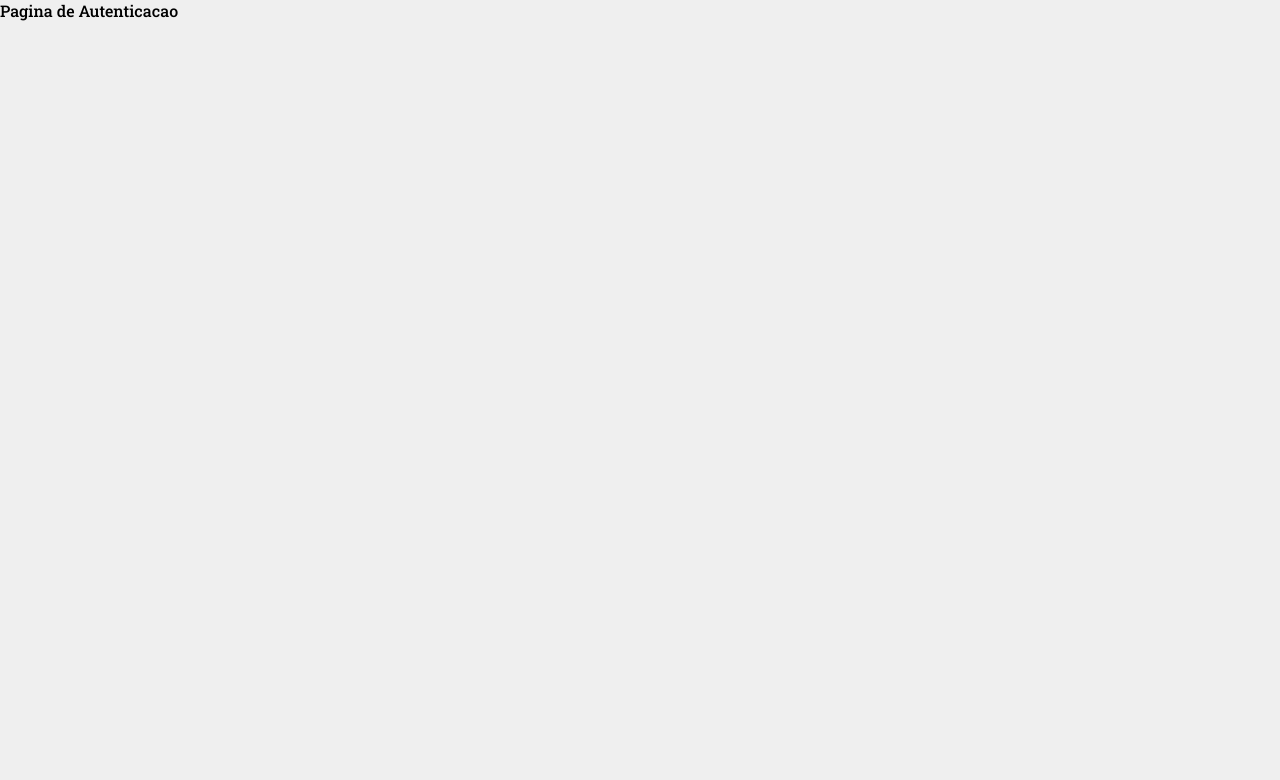
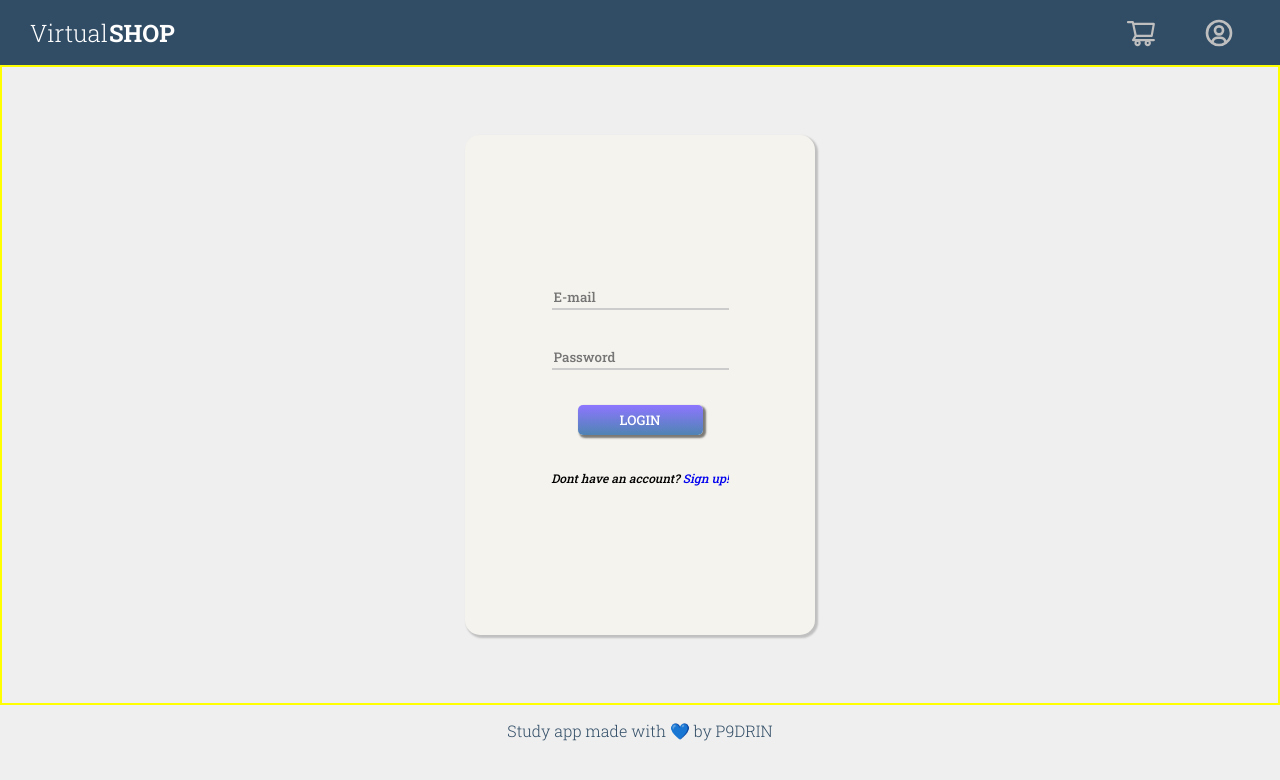
Before and after one commit to P9DRIN/virtualshop, a React (Vite) app in the folder frontend/: page /login in a window 1280 px wide. Shown: the top 780 px of the page. Built offline with nearby package versions, Linux system fonts and the light colour scheme; a web font is replaced by a local one.

Commit message:
:construction: Frontend: SignIN page created

```diff
--- a/frontend/src/GlobalStyles.js
+++ b/frontend/src/GlobalStyles.js
@@ -9,6 +9,7 @@ const GlobalStyles = createGlobalStyle`
         -moz-osx-font-smoothing: grayscale;
         font-family: 'Roboto Slab', serif;
         overflow: hidden;
+        text-decoration: none;
     }
     body{
         background-color: #efefef;
--- /dev/null
+++ b/frontend/src/Pages/Account/index.jsx
@@ -0,0 +1,6 @@
+
+export default function AccountPage(){
+    return(
+        <div>Pagina da conta do usuario</div>
+    )
+}
--- /dev/null
+++ b/frontend/src/Pages/Cart/index.jsx
@@ -0,0 +1,6 @@
+
+export default function CartPage(){
+    return(
+        <div>Pagina do carrinho de compras</div>
+    )
+}
--- a/frontend/src/Pages/Signin/index.jsx
+++ b/frontend/src/Pages/Signin/index.jsx
@@ -1,8 +1,25 @@
+import Header from "../../components/Header";
+import Footer from '../../components/Footer'
+import { Layout, Form } from './style.js'
+import { Link } from 'react-router-dom'
 
 export default function SigninPage(){
     return(
         <>
-            <div>Pagina de Autenticacao</div>
+            <Header/>
+            <Layout>
+                <Form>
+                <label>
+                    <input type='text' name='email' placeholder="E-mail"/>
+                </label>
+                <label>
+                    <input type="password" name='password' placeholder='Password'/>
+                </label>
+                    <button type="submit">LOGIN</button>
+                <i>Dont have an account?<Link to='/register'> Sign up!</Link></i>
+                </Form>
+            </Layout>
+            <Footer/>
         </>
     )
 }
--- a/frontend/src/Pages/Signin/style.js
+++ b/frontend/src/Pages/Signin/style.js
@@ -0,0 +1,57 @@
+import { styled } from 'styled-components'
+
+export const Layout = styled.div`
+    display: flex;
+    height: 80vh;
+    border: 2px solid yellow;
+    align-items: center;
+    justify-content: center;
+
+`
+
+export const Form = styled.form`
+    display: flex;
+    flex-direction: column;
+    gap: 35px;
+    justify-content: center;
+    align-items: center;
+
+    width: 350px;
+    height: 500px;
+
+    background-color: #f5f3ed;
+    box-shadow: 2px 2px 2px 1px rgba(0, 0, 0, 0.2);
+    border-radius: 15px;
+
+    & input{
+        background: none;
+        outline: none;
+        border-bottom: 2px solid #ccc;
+        border-top: none;
+        border-left: none;
+        border-right: none;
+
+        padding: 2px;
+
+    }
+
+    & button{
+        width: 125px;
+        height: 30px;
+        background: rgb(79,132,179);
+        background: linear-gradient(0deg, rgba(79,132,179,1) 0%, rgba(141,118,255,1) 100%);
+        border-radius: 5px;
+        border: none;
+        color: #fff;
+        box-shadow: 2px 2px 2px 1px rgba(0, 0, 0, 0.5);
+        cursor: pointer;
+
+    }
+    & button:hover{
+
+    }
+    & i{
+        text-decoration: none;
+        font-size: 12px;
+    }
+`
--- a/frontend/src/components/Header/index.jsx
+++ b/frontend/src/components/Header/index.jsx
@@ -1,11 +1,12 @@
-import { Container, CartBuyIcon, ActionContainer, UserIcon } from './style'
+import { Container, CartBuyIcon, ActionContainer, UserIcon } from './style';
+import { Link } from 'react-router-dom'
 
 
 export default function Header(){
     return(
         <>
             <Container>
-                <h2>Virtual<b>SHOP</b></h2>
+                <Link to="/"><h2>Virtual<b>SHOP</b></h2></Link>
                     <ActionContainer>
                         <CartBuyIcon/>
                         <UserIcon/>
--- a/frontend/src/components/Header/style.js
+++ b/frontend/src/components/Header/style.js
@@ -11,6 +11,10 @@ export const Container = styled.header`
     justify-content: space-between;
     align-items: center;
 
+
+    & Link{
+        text-decoration: none;
+    }
 
     & h2{
         color: #fff;
--- a/frontend/src/routes/RoutesApp.jsx
+++ b/frontend/src/routes/RoutesApp.jsx
@@ -1,14 +1,17 @@
 import { Fragment } from 'react';
 import { BrowserRouter as Router, Route, Routes } from 'react-router-dom';
+
 import Layout from '../Pages/Layout';
 import ErrorPage from './error'
 import SigninPage from '../Pages/Signin'
 import SignupPage from '../Pages/Signup';
+import CartPage from '../Pages/Cart';
+import AccountPage from '../Pages/Account';
 
 const Private = ({ Item }) => {
     const signed = false;
 
-
+    return signed > 0 ? <Item/> : <SigninPage/>;
 }
 
 
@@ -17,10 +20,15 @@ const RoutesApp = () => {
         <Router>
             <Fragment>
                 <Routes>
-                    <Route exact path='/' element={<Layout/>} errorElement={<ErrorPage/>}/>
+
                     <Route path='*' element={<ErrorPage/>}/>
+                    <Route exact path='/' element={<Layout/>} />
+
                     <Route path='/login' element={<SigninPage/>}/>
                     <Route path='/register' element={<SignupPage/>}/>
+                    <Route path='/cart' element={<CartPage/>}/>
+                    <Route path='/profile' element={<AccountPage/>}/>
+
                 </Routes>
             </Fragment>
         </Router>
```
Also changed, not shown: frontend/src/Pages/Account/style.js (added), frontend/src/Pages/Cart/style.js (added).
